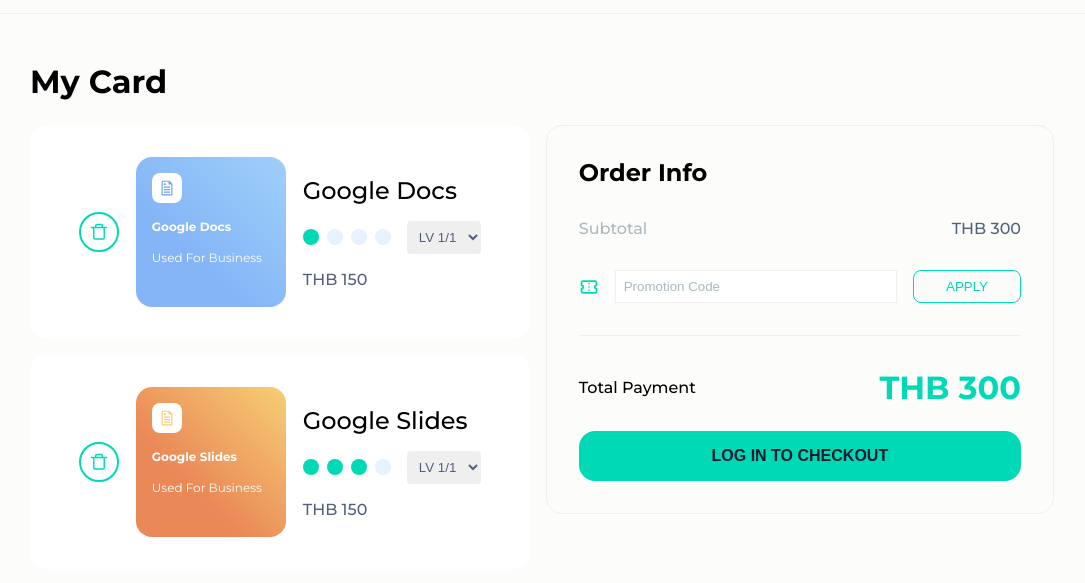
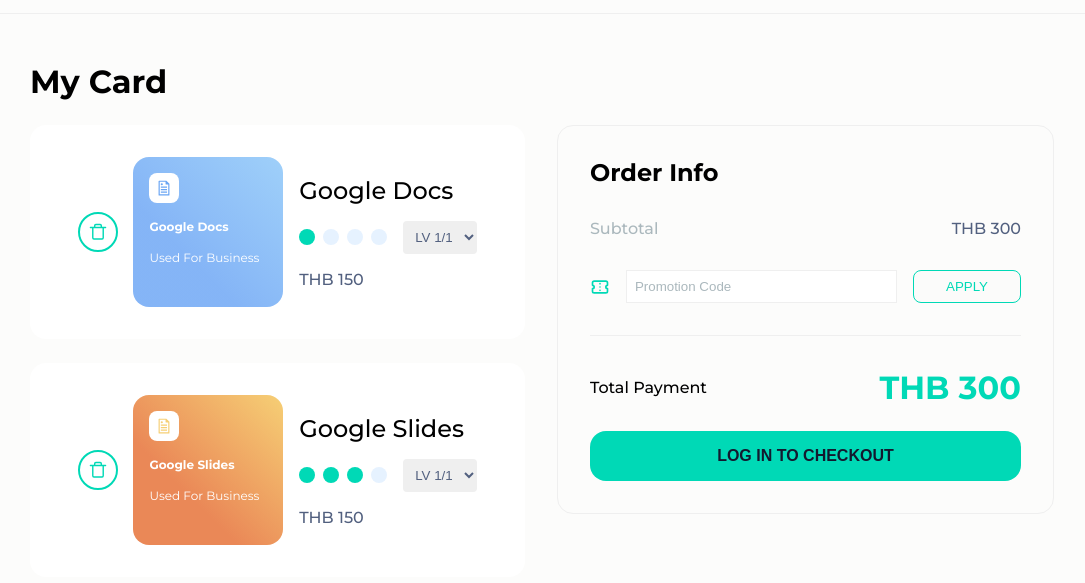
Before and after one commit to Reachthestar/cc17_homework_02, a plain HTML site: page index.html in a window 1280 px wide. Shown: the part 69-652 px from the top of the page, without its empty margins (98-1183 px from the left). Drawn offline with Linux system fonts and the light colour scheme.

Commit message:
update styles.css

```diff
--- a/styles.css
+++ b/styles.css
@@ -150,6 +150,7 @@
   display: flex;
   justify-content: space-between;
   margin-top: 1.5rem;
+  gap: 2rem;
 }
 
 .order-details {
@@ -162,8 +163,7 @@
   display: flex;
   justify-content: space-evenly;
   align-items: center;
-  margin-right: 0.5rem;
-  margin-bottom: 16px;
+  margin-bottom: 1.5rem;
   padding: 32px;
 }
 
@@ -286,7 +286,6 @@
   padding: 2rem;
   border: 1px solid var(--border-color);
   border-radius: var(--border-radius-primary);
-  margin-left: 0.5rem;
 }
 
 .order-info h3 {
```
